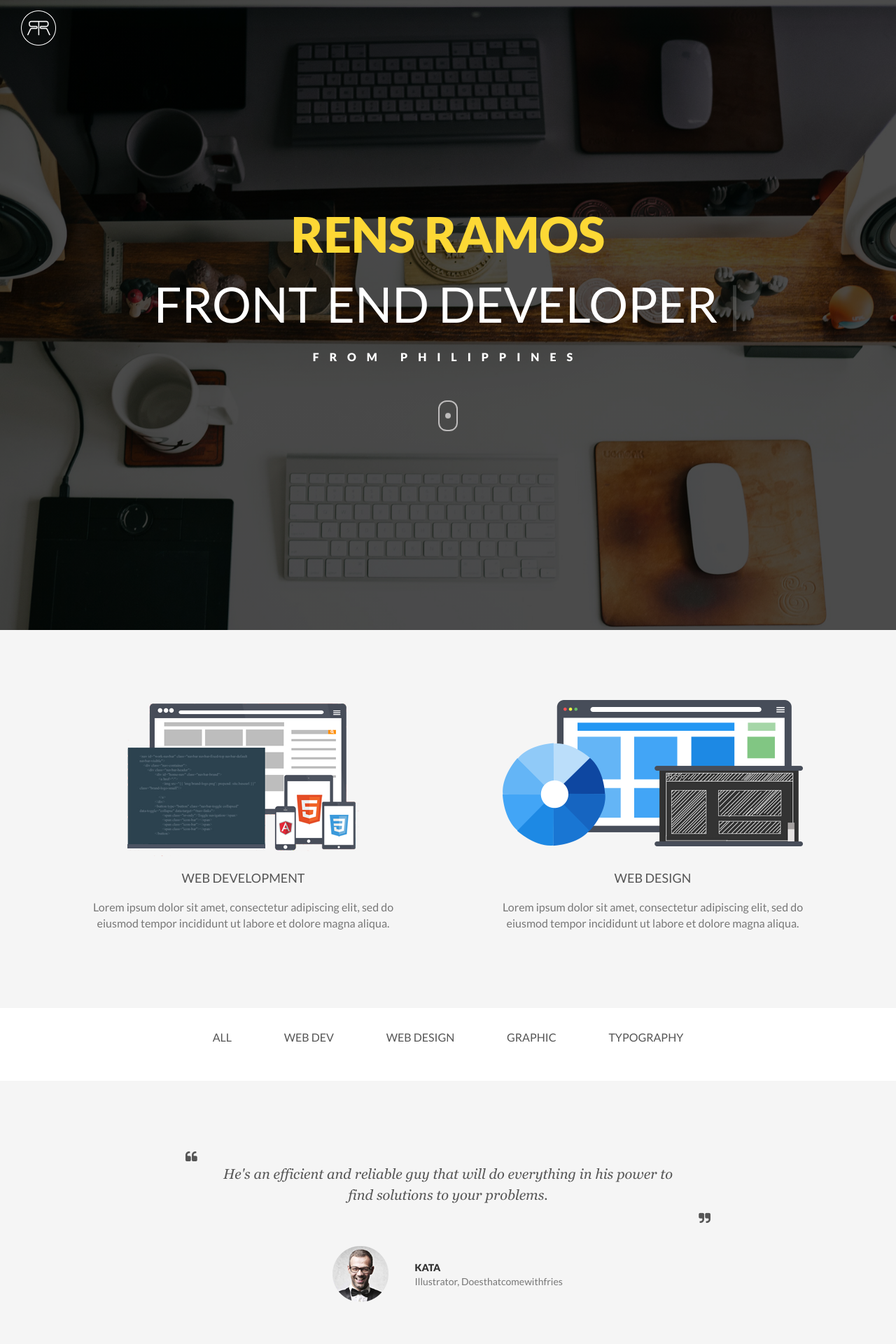
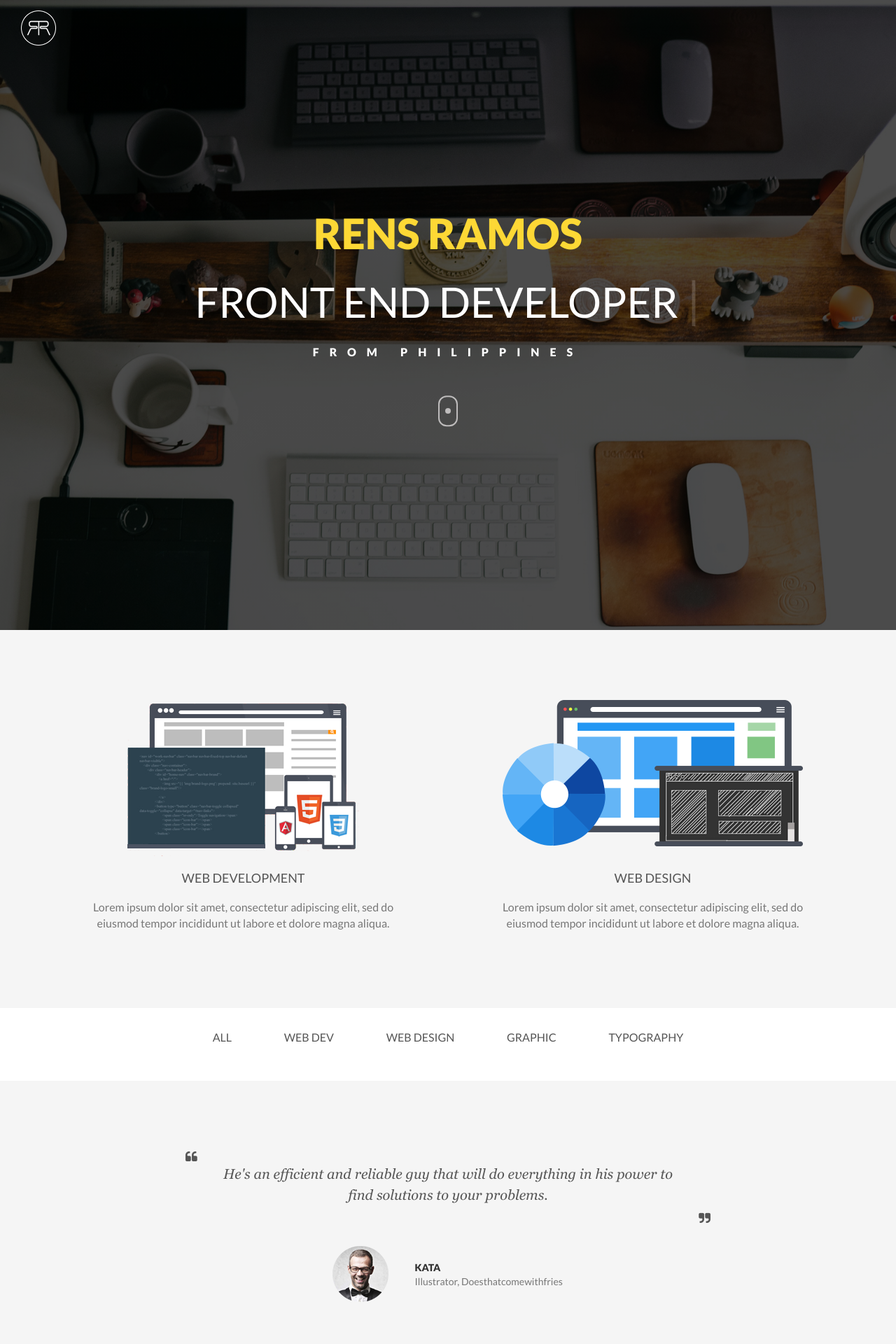
Before and after one commit to rensramos/rensramos, a Jekyll site: the page built from index.html, in a window 1280 px wide. Shown: the top 1920 px of the page at 70% size. Built offline with Jekyll 4.4.1, drawn with Linux system fonts in a browser that asks for light colours; nearby versions of some CDN libraries.

Commit message:
Update cover responsiveness on tablet

```diff
--- a/_data/testimonial.yml
+++ b/_data/testimonial.yml
@@ -13,6 +13,12 @@
   testimonial: "He is hard working & I was surprised that he answered all my questions immediately even if I sent them out of office hours. I don’t care much about technology so he made it easy for me to understand how I should go about using the website he developed for our company. "
 
 - id: 3
+  name: Chuck Chang
+  image: "dummy.png"
+  company: "Mystery Manila"
+  testimonial: "Awesome design by Rens! Thumbs up for his prompt fixes of prod issues!"
+
+- id: 4
   name: Nicole
   image: "dummy.png"
   position: "UI/UX Designer"
--- a/_sass/home.sass
+++ b/_sass/home.sass
@@ -402,3 +402,21 @@ footer
     -ms-transform: translateY(0)
     -o-transform: translateY(0)
     transform: translateY(0)
+
+@media (max-width: 1440px)
+  #cover
+    .section-container
+      .intro-content-container
+        .intro-header-top
+          font-size: 60px
+        .type-container
+          .intro-header-middle
+            font-size: 60px
+
+@media (max-width: $screen-md-max)
+  #cover
+    .section-container
+      .intro-content-container
+        .type-container
+          .intro-header-middle
+            font-size: 50px
```
